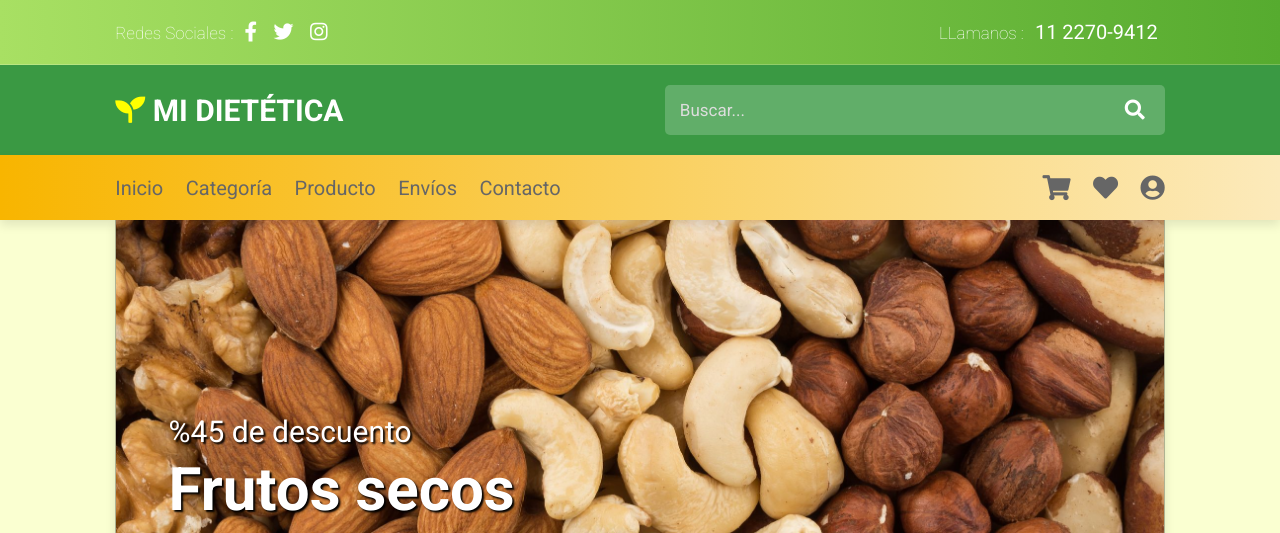
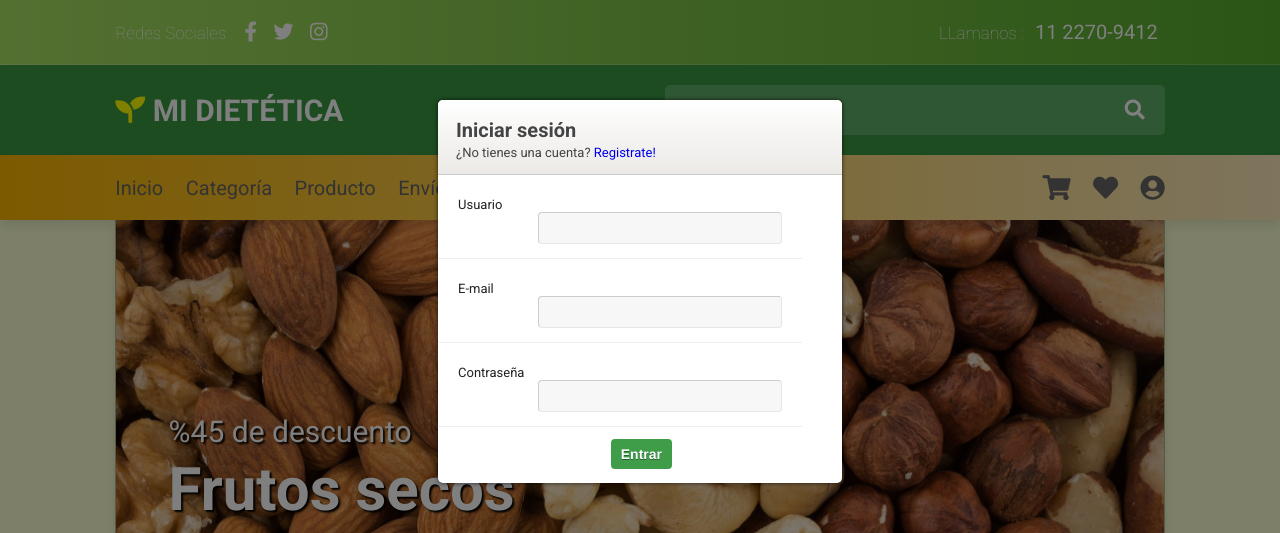
Before and after one commit to nahuelrodrigues/simulador_tienda_js, a plain HTML site: page index.html in a window 1280 px wide. Both pictures are taken after a click on the link 1152 px from the left and 187 px from the top of the page. Shown: the top 533 px of the page. Drawn offline with nearby package versions, Linux system fonts and the light colour scheme.

Commit message:
eventos jquery, entrega clase 12

```diff
--- a/index.html
+++ b/index.html
@@ -16,6 +16,8 @@
     />
     <!--CSS-->
     <link rel="stylesheet" href="style.css" />
+    <!-- jQuery - Ingreso de Usuario -->
+    <script type="text/javascript" src="jquery.leanModal.min.js"></script>
   </head>
   <body>
     <!-- HEADER-->
@@ -45,7 +47,7 @@
             type="search"
             id="search-bar"
             placeholder="Buscar..."
-            onkeypress="enter(event)"
+            onkeypress="(event)"
           />
           <label for="search-bar" class="fas fa-search"></label>
         </form>
@@ -57,14 +59,14 @@
           <a href="#header">Inicio</a>
           <a href="#categoria">Categoría</a>
           <a href="#productos">Producto</a>
-          <a href="#envios">Envíos</a>
+          <a id="envios"href="#envios">Envíos</a>
           <a href="#contacto">Contacto</a>
         </nav>
 
         <div class="icons">
           <a href="#contenedorCarrito" class="fas fa-shopping-cart"></a>
           <a href="#" class="fas fa-heart"></a>
-          <a href="#" class="fas fa-user-circle"></a>
+          <a id="user" href="#signup" class="fas fa-user-circle"></a>
         </div>
       </div>
     </header>
@@ -274,8 +276,12 @@
 
     <!-- BOTÓN DE SCROLL-UP-->
     <a href="#home" class="scroll-top fas fa-angle-up"></a>
-
+    <!-- SWEET ALERT -->
+    <script src="https://unpkg.com/sweetalert/dist/sweetalert.min.js"></script>
+    <!-- SCRIPT DE SWIPER -->
     <script src="https://unpkg.com/swiper/swiper-bundle.min.js"></script>
+    <!-- SCRIPT jQUERY -->
+    <script src="https://code.jquery.com/jquery-3.5.1.min.js"></script>
 
     <!-- MI SCRIPT JS -->
     <script src="script.js"></script>
--- /dev/null
+++ b/jquery.leanModal.min.js
@@ -0,0 +1,51 @@
+// leanModal v1.1 by Ray Stone - http://finelysliced.com.au
+// Dual licensed under the MIT and GPL
+
+// Preparo el DOM
+window.onload = function(){
+// Función para appendear un fondo cuando se haga click en id="user"
+(function ($) {
+  $.fn.extend({
+    leanModal: function (options) {
+      var defaults = { top: 100, overlay: 0.5, closeButton: null };
+      //APPENDEO un div con DISPLAY NONE para que se active con el boton USER
+      var overlay = $("<div id='lean_overlay'></div>");
+      $("body").append(overlay);
+      options = $.extend(defaults, options);
+      return this.each(function () {
+        var o = options;
+        $(this).click(function (e) {
+          var modal_id = $(this).attr("href");
+          $("#lean_overlay").click(function () {
+            close_modal(modal_id);
+          });
+          $(o.closeButton).click(function () {
+            close_modal(modal_id);
+          });
+          var modal_height = $(modal_id).outerHeight();
+          var modal_width = $(modal_id).outerWidth();
+          $("#lean_overlay").css({ display: "block", opacity: 0 });
+          $("#lean_overlay").fadeTo(200, o.overlay);
+          $(modal_id).css({
+            display: "block",
+            position: "fixed",
+            opacity: 0,
+            "z-index": 11000,
+            left: 50 + "%",
+            "margin-left": -(modal_width / 2) + "px",
+            top: o.top + "px",
+          });
+          $(modal_id).fadeTo(200, 1);
+          e.preventDefault();
+        });
+      });
+      function close_modal(modal_id) {
+        $("#lean_overlay").fadeOut(200);
+        $(modal_id).css({ display: "none" });
+      }
+    },
+  });
+})(jQuery);
+// EJECUTO MI FUNCIÓN ASIGNANDO MI BOTÓN DE USUARIO CON ID="USER"
+$("#user").leanModal();
+};
--- a/script.js
+++ b/script.js
@@ -90,7 +90,6 @@ carritoTotal.innerHTML =
   localStorage.getItem("Total-Carrito");
 carritoTotal.id = "carritoTotal";
 contenedorCarrito.appendChild(carritoTotal);
-console.log(localStorage.getItem("Total-Carrito"));
 
 // Creo una función para ir agregando al carrito
 function agregarCarrito(id, cantidad) {
@@ -182,18 +181,52 @@ let formularioEnviado = false;
 
 // creo la respuesta incrustando html.
 function submit() {
-  let btnRespuesta = document.createElement("div");
-  btnRespuesta.id = "btnRespuesta";
-  btnRespuesta.className = "btn";
-  btnRespuesta.innerHTML = "Se ha enviado correctamente";
   // creo un flag
   if (!formularioEnviado) {
     formularioEnviado = true;
-    formulario.appendChild(btnRespuesta);
+    swal("Enviado!", "Su formulario fue enviado correctamente!", "success");
   }
 }
 
 /////////////// EVENTO : ANIMACIONES & INTERACCIONES //////////
+
+//APPENDEO AL BODY UN DIV(SIGN UP) OCULTO  PARA QUE EL USUARIO INGRESE
+$("body").append(`<div id="signup" style="display: none">
+<div id="signup-ct">
+  <div id="signup-header">
+    <h2>Iniciar sesión</h2>
+    <p>¿No tienes una cuenta? <a href="#">Registrate!</a></p>
+  </div>
+
+  <form action="">
+    <div class="txt-fld">
+      <label for="">Usuario</label>
+      <input name="" type="text" required/>
+    </div>
+    <div class="txt-fld">
+      <label for="">E-mail</label>
+      <input  name="" type="email" required />
+    </div>
+    <div class="txt-fld">
+      <label for="">Contraseña</label>
+      <input  name="" type="password" required />
+    </div>
+    <div class="btn-fld">
+      <button type="submit">Entrar</button>
+    </div>
+  </form>
+</div>
+</div> `);
+
+//CAPTURAR TECLA ENTER EN LA BARRA DE BÚSQUEDA DEL HEADER2 (lupita), Y MOSTRAR QUÉ ES LO ESCRIBÍ CON SWEET ALERT
+$("#buscar").change((e) => {
+  swal("Productos: ", e.target.value);
+});
+
+// BOTON ENVIO, ALERTA EN CONSTRUCCION
+$("#envios").on("click", function alertaEnvio() {
+  swal("Error!", "Sección en construcción", "error");
+});
 
 // declarando variables Y querySelectors
 let menu = document.querySelector("#menu-bar");
--- a/style.css
+++ b/style.css
@@ -4,6 +4,131 @@
 :root {
   --green: #3a9943;
 }
+
+/* SECCIÓN INGRESO DE USUARIO */
+/* BACKGROUND CON TRANSPARENCIA */
+#lean_overlay {
+  position: fixed;
+  z-index: 10000;
+  top: 0px;
+  left: 0px;
+  height: 100%;
+  width: 100%;
+  background: #000;
+  display: none;
+}
+/* SECCIÓN SIGNUP */
+#signup {
+  width: 404px;
+  padding-bottom: 2px;
+
+  display: none;
+
+  background: #fff;
+  border-radius: 5px;
+  -moz-border-radius: 5px;
+  -webkit-border-radius: 5px;
+  box-shadow: 0px 0px 4px rgba(0, 0, 0, 0.7);
+  -webkit-box-shadow: 0 0 4px rgba(0, 0, 0, 0.7);
+  -moz-box-shadow: 0 0px 4px rgba(0, 0, 0, 0.7);
+}
+
+#signup-header {
+  background: #ece9e6; /* fallback for old browsers */
+  background: -webkit-linear-gradient(
+    to bottom,
+    #ffffff,
+    #ece9e6
+  ); /* Chrome 10-25, Safari 5.1-6 */
+  background: linear-gradient(
+    to bottom,
+    #ffffff,
+    #ece9e6
+  ); /* W3C, IE 10+/ Edge, Firefox 16+, Chrome 26+, Opera 12+, Safari 7+ */
+
+  padding: 18px 18px 14px 18px;
+  border-bottom: 1px solid #ccc;
+  border-top-left-radius: 5px;
+  -moz-border-radius-topleft: 5px;
+  -webkit-border-top-left-radius: 5px;
+  border-top-right-radius: 5px;
+  -moz-border-radius-topright: 5px;
+  -webkit-border-top-right-radius: 5px;
+}
+
+#signup-header h2 {
+  color: #444;
+  font-size: 2em;
+  font-weight: 700;
+  margin-bottom: 3px;
+  text-shadow: 1px 1px 0 rgba(255, 255, 255, 0.5);
+}
+#signup-header p {
+  color: #444;
+  font-size: 1.3em;
+  margin: 0;
+  text-shadow: 1px 1px 0 rgba(255, 255, 255, 0.5);
+  text-shadow: none;
+}
+
+#signup .txt-fld {
+  position: relative;
+  width: 364px;
+  padding: 14px 20px;
+  border-bottom: 1px solid #eee;
+  text-align: right;
+}
+#signup .btn-fld {
+  width: 254px;
+  overflow: hidden;
+  padding: 12px 20px 12px 130px;
+}
+
+#signup .txt-fld label {
+  display: block;
+  float: left;
+  width: 90px;
+  padding-top: 8px;
+  color: #222;
+  font-size: 1.3em;
+  text-align: left;
+}
+#signup .txt-fld input {
+  width: 244px;
+  padding: 8px;
+  border-radius: 4px;
+  -moz-border-radius: 4px;
+  -webkit-border-radius: 4px;
+  font-size: 1.2em;
+  color: #222;
+  background: #f7f7f7;
+  font-family: "Helvetica Neue";
+  outline: none;
+  border-top: 1px solid #ccc;
+  border-left: 1px solid #ccc;
+  border-right: 1px solid #e7e6e6;
+  border-bottom: 1px solid #e7e6e6;
+}
+
+button {
+  float: right;
+  font-family: "Helvetica Neue", "Helvetica", "Arial", sans-serif;
+  background: #3f9d4a;
+  border: none;
+  width: auto;
+  overflow: visible;
+  font-size: 1.4em;
+  color: #fff;
+  padding: 7px 10px;
+  border-radius: 4px;
+  -webkit-border-radius: 4px;
+  -moz-border-radius: 4px;
+  font-weight: bold;
+  text-shadow: 0 1px 0 rgba(0, 0, 0, 0.4);
+}
+
+/* FIN - SECCIÓN INGRESO DE USUARIO */
+
 /* CARRITO NUEVO CREADO CON JS */
 
 #carritoTotal {
@@ -104,20 +229,6 @@ section {
 
 .btn:hover {
   background: #333;
-}
-#btnRespuesta {
-  background: #f12711; /* fallback for old browsers */
-  background: -webkit-linear-gradient(
-    to right,
-    #f5af19,
-    #f12711
-  ); /* Chrome 10-25, Safari 5.1-6 */
-  background: linear-gradient(
-    to right,
-    #f5af19,
-    #f12711
-  ); /* W3C, IE 10+/ Edge, Firefox 16+, Chrome 26+, Opera 12+, Safari 7+ */
-  cursor: unset;
 }
 
 /* HEADER */
@@ -545,7 +656,7 @@ section {
   font-size: 1.5rem;
   color: #666;
 }
-label {
+#formulario label {
   padding-left: 1.5rem;
 }
 /* SECCION FOOTER */
```
Also changed, not shown: images/cerrar.png (added).
